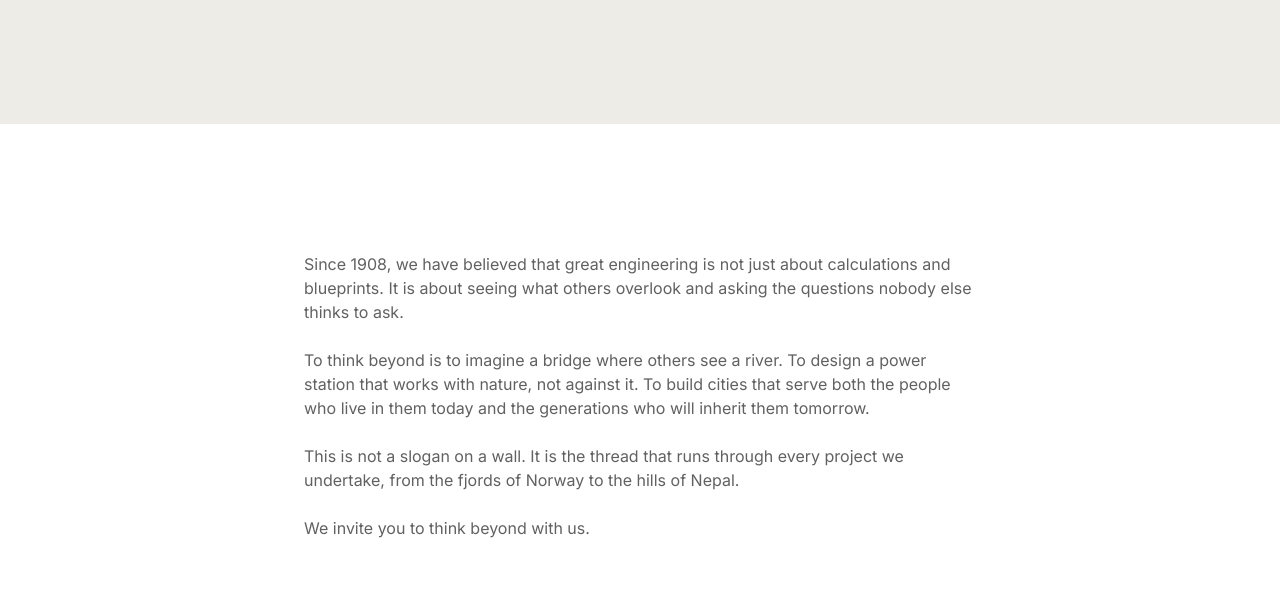
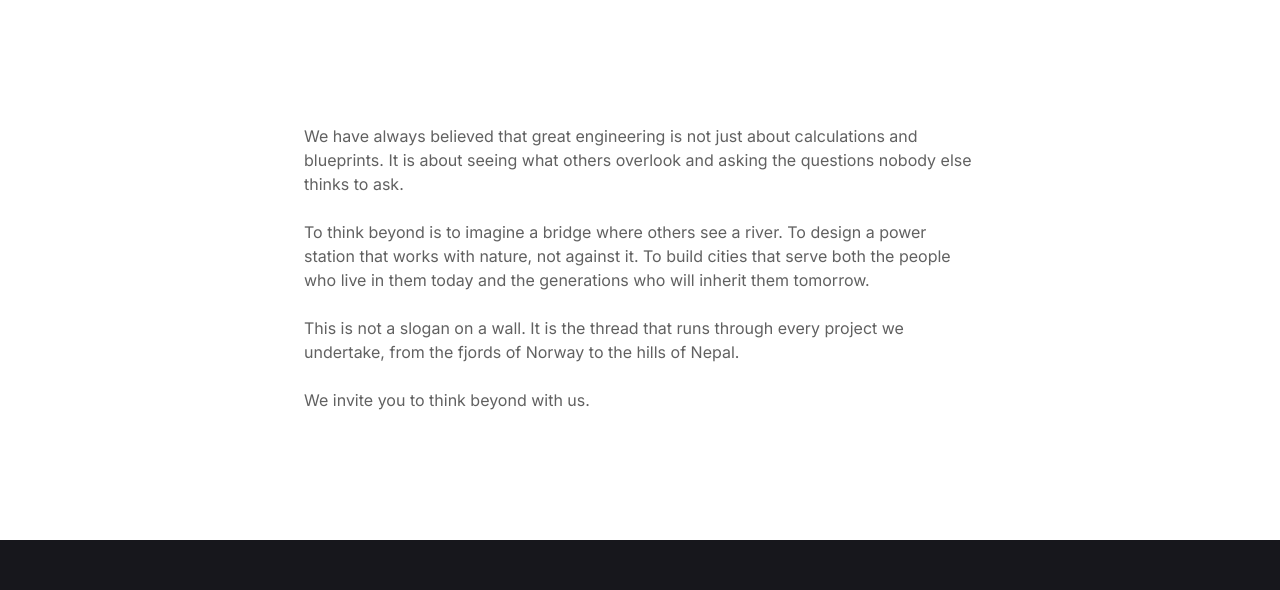
Before and after one commit to rahul3355/multiconsult-landing-page, a Next.js app: page / in a window 1280 px wide. Shown: the part 3840-4430 px from the top of the page. Built offline with nearby package versions, Linux system fonts and the light colour scheme.

Commit message:
combine timeline + think-beyond sections on home, tighten team desc on about

```diff
--- a/src/app/about/page.tsx
+++ b/src/app/about/page.tsx
@@ -198,7 +198,7 @@ export default function AboutPage() {
                     </div>
                     <h3 className="text-feature-heading text-primary">{p.name}</h3>
                     <p className="text-body mt-1 font-medium text-orange">{p.role}</p>
-                    <p className="text-body mt-2 text-body-muted leading-relaxed">{p.desc}</p>
+                    <p className="mt-2 max-w-64 mx-auto text-caption text-body-muted leading-relaxed text-justify">{p.desc}</p>
                   </div>
                 </AnimatedChild>
               ))}
--- a/src/app/page.tsx
+++ b/src/app/page.tsx
@@ -171,9 +171,9 @@ function BrandsSection() {
   );
 }
 
-function TimelineSection() {
+function Since1908Section() {
   return (
-    <section className="bg-soft-stone py-24 sm:py-32">
+    <section className="bg-canvas py-24 sm:py-32">
       <div className="mx-auto max-w-7xl px-6 lg:px-8">
         <AnimatedChild index={0}>
           <div className="mx-auto max-w-2xl text-center">
@@ -184,18 +184,9 @@ function TimelineSection() {
         <AnimatedChild index={1}>
           <Timeline items={timeline} />
         </AnimatedChild>
-      </div>
-    </section>
-  );
-}
-
-function ThinkBeyondSection() {
-  return (
-    <section className="py-24 sm:py-32">
-      <div className="mx-auto max-w-7xl px-6 lg:px-8">
-        <AnimatedChild index={0}>
-          <div className="mx-auto max-w-2xl space-y-6 text-body-large text-body-muted leading-relaxed">
-            <p>Since 1908, we have believed that great engineering is not just about calculations and blueprints. It is about seeing what others overlook and asking the questions nobody else thinks to ask.</p>
+        <AnimatedChild index={2}>
+          <div className="mx-auto mt-32 max-w-2xl space-y-6 text-body-large text-body-muted leading-relaxed">
+            <p>We have always believed that great engineering is not just about calculations and blueprints. It is about seeing what others overlook and asking the questions nobody else thinks to ask.</p>
             <p>To think beyond is to imagine a bridge where others see a river. To design a power station that works with nature, not against it. To build cities that serve both the people who live in them today and the generations who will inherit them tomorrow.</p>
             <p>This is not a slogan on a wall. It is the thread that runs through every project we undertake, from the fjords of Norway to the hills of Nepal.</p>
             <p>We invite you to think beyond with us.</p>
@@ -256,8 +247,7 @@ export default function Home() {
       <AnimatedSection><ServicesSection /></AnimatedSection>
       <AnimatedSection><AboutBlock /></AnimatedSection>
       <AnimatedSection><BrandsSection /></AnimatedSection>
-      <AnimatedSection><TimelineSection /></AnimatedSection>
-      <AnimatedSection><ThinkBeyondSection /></AnimatedSection>
+      <AnimatedSection><Since1908Section /></AnimatedSection>
       <AnimatedSection><InvestorRelations /></AnimatedSection>
       <AnimatedSection><ClosingCta /></AnimatedSection>
     </>
```
